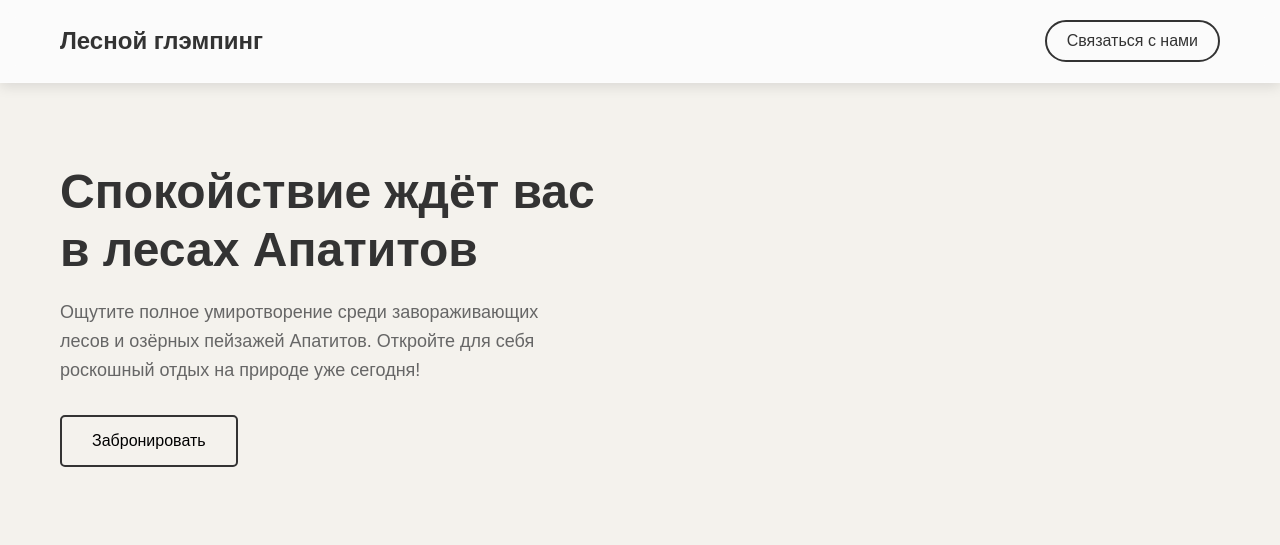
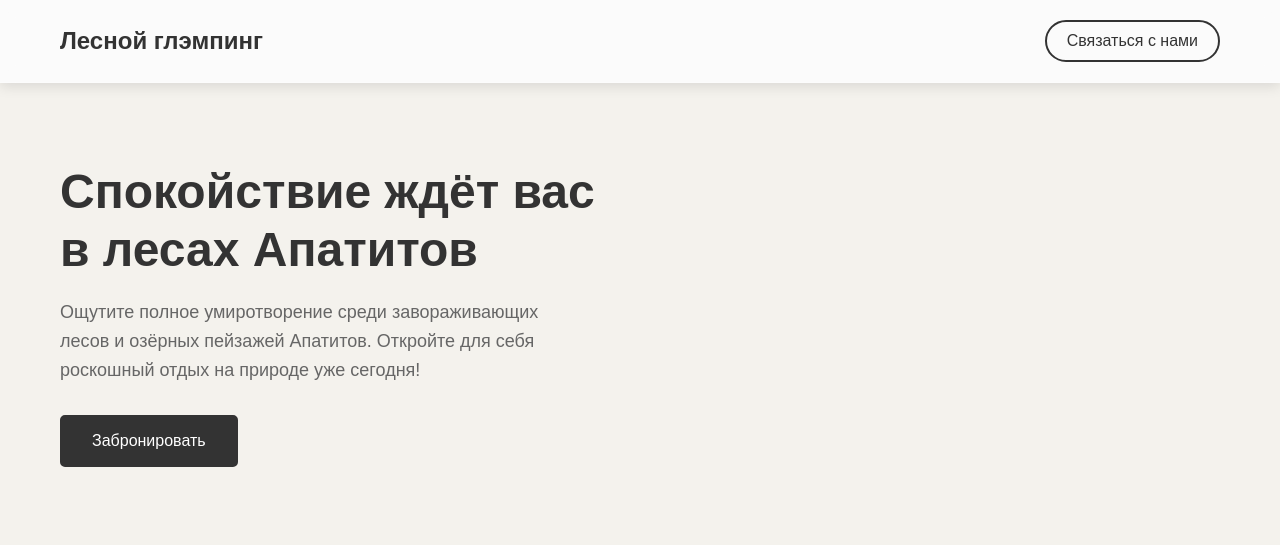
Before and after one commit to aychernov/forest-glamp, a plain HTML site: page index.html in a window 1280 px wide. Shown: the top 545 px of the page. Drawn offline with Linux system fonts and the light colour scheme.

Commit message:
Update style.css

```diff
--- a/style.css
+++ b/style.css
@@ -109,19 +109,20 @@ section:nth-of-type(1n) {
 }
 
 .cta-btn {
-    background-color: transparent;
     border: 2px solid #333;
     padding: 15px 30px;
     border-radius: 5px;
     font-size: 16px;
     cursor: pointer;
     transition: all 0.3s;
-}
-
-.cta-btn:hover {
     background-color: #333;
     color: white;
 }
+
+/*.cta-btn:hover {*/
+/*    background-color: #333;*/
+/*    color: white;*/
+/*}*/
 
 /* Gallery Section */
 .gallery {
```
